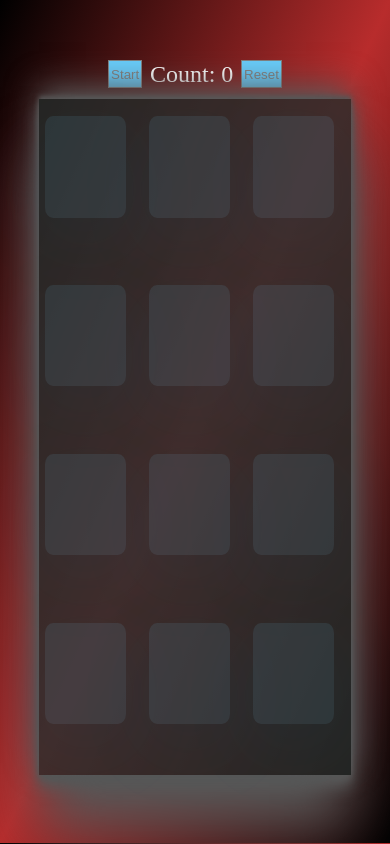
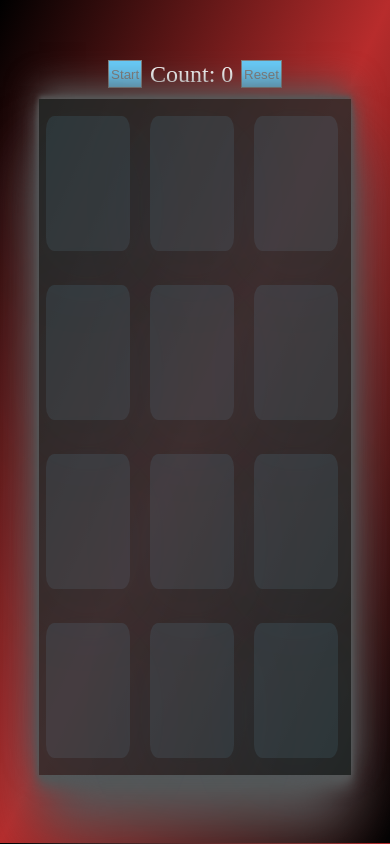
Before and after one commit to ashish-m-bhat/PictureMemory, a plain HTML site: page index.html in a window 390 px wide. Drawn offline with Linux system fonts and the light colour scheme.

Commit message:
Minor styling changes for mobile devices

```diff
--- a/index.html
+++ b/index.html
@@ -2,7 +2,7 @@
 <html>
 
 <head>
-	<title>Memo Brain</title>
+	<title>PictureMemory</title>
 	<meta charset="UTF-8" />
 	<link rel='icon' href='src/UI/images/icon.JPG'>
 	<link rel="stylesheet" type="text/css" href="src/UI/styles/index.css">
--- a/src/UI/styles/index.css
+++ b/src/UI/styles/index.css
@@ -69,5 +69,4 @@ div > div{
     #wrapperDiv{
         width:80vw;
     }
-
  }
--- a/src/modules/createDivs.js
+++ b/src/modules/createDivs.js
@@ -16,8 +16,9 @@ const createDivs = tilesArray =>{
 
       // For Mobile devices
       if(window.innerHeight > window.innerWidth){
-        innerDiv.style.height = '15%';
-        innerDiv.style.width = '26%';
+        innerDiv.style.height = '20%';
+        innerDiv.style.width = '27%';
+        innerDiv.style.marginLeft = '2%';
       }
       wrapperDiv.append(innerDiv);
     }
```
